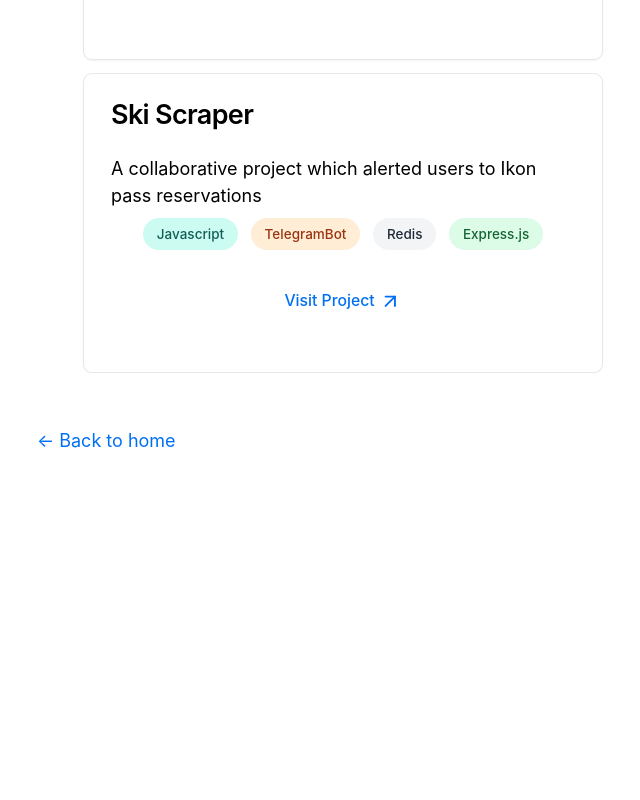
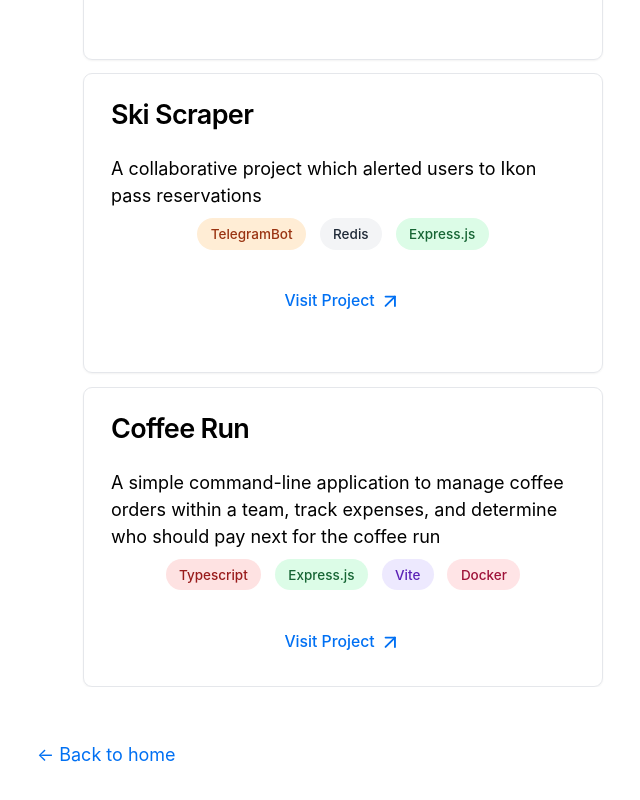
Before and after one commit to brooksmarka/nextjs-blog, a Next.js app: page /projects in a window 1280 px wide. Shown: the part 1086-1886 px from the top of the page, without its empty margins (297-937 px from the left). Before the commit the page ends 1650 px from the top, so only its background shows below. Built offline with nearby package versions, Linux system fonts and the light colour scheme.

Commit message:
add coffeerun project

```diff
--- a/components/ProjectsCard.js
+++ b/components/ProjectsCard.js
@@ -30,6 +30,7 @@ const ProjectCards = ({ value, num }) => {
                   item === 'AWS Amplify' && 'bg-yellow-100 text-yellow-800 ' ||
                   item === 'Mapbox' && 'bg-cyan-100 text-cyan-800' ||
                   item === 'TelegramBot' && 'bg-orange-100 text-orange-800' ||
+                  item === 'Docker' && 'bg-rose-100 text-rose-800' ||
                   item === 'Typescript' && 'bg-red-100 text-red-800' || 'bg-gray-100 text-gray-800'
                 }`} key={index}>{item}
               </span>
--- a/pages/projects/index.js
+++ b/pages/projects/index.js
@@ -25,8 +25,15 @@ export default function Projects() {
       title: "Ski Scraper",
       description:
         "A collaborative project which alerted users to Ikon pass reservations",
-      tags: ["Javascript", "TelegramBot", "Redis", "Express.js"],
+      tags: ["TelegramBot", "Redis", "Express.js"],
       link: "https://github.com/jbrennan414/ski-scraper",
+    },
+    {
+      title: "Coffee Run",
+      description:
+        "A simple command-line application to manage coffee orders within a team, track expenses, and determine who should pay next for the coffee run",
+      tags: ["Typescript","Express.js","Vite", "Docker"],
+      link: "https://github.com/brooksmarka/coffee-run",
     }
   ];
   return (
```
